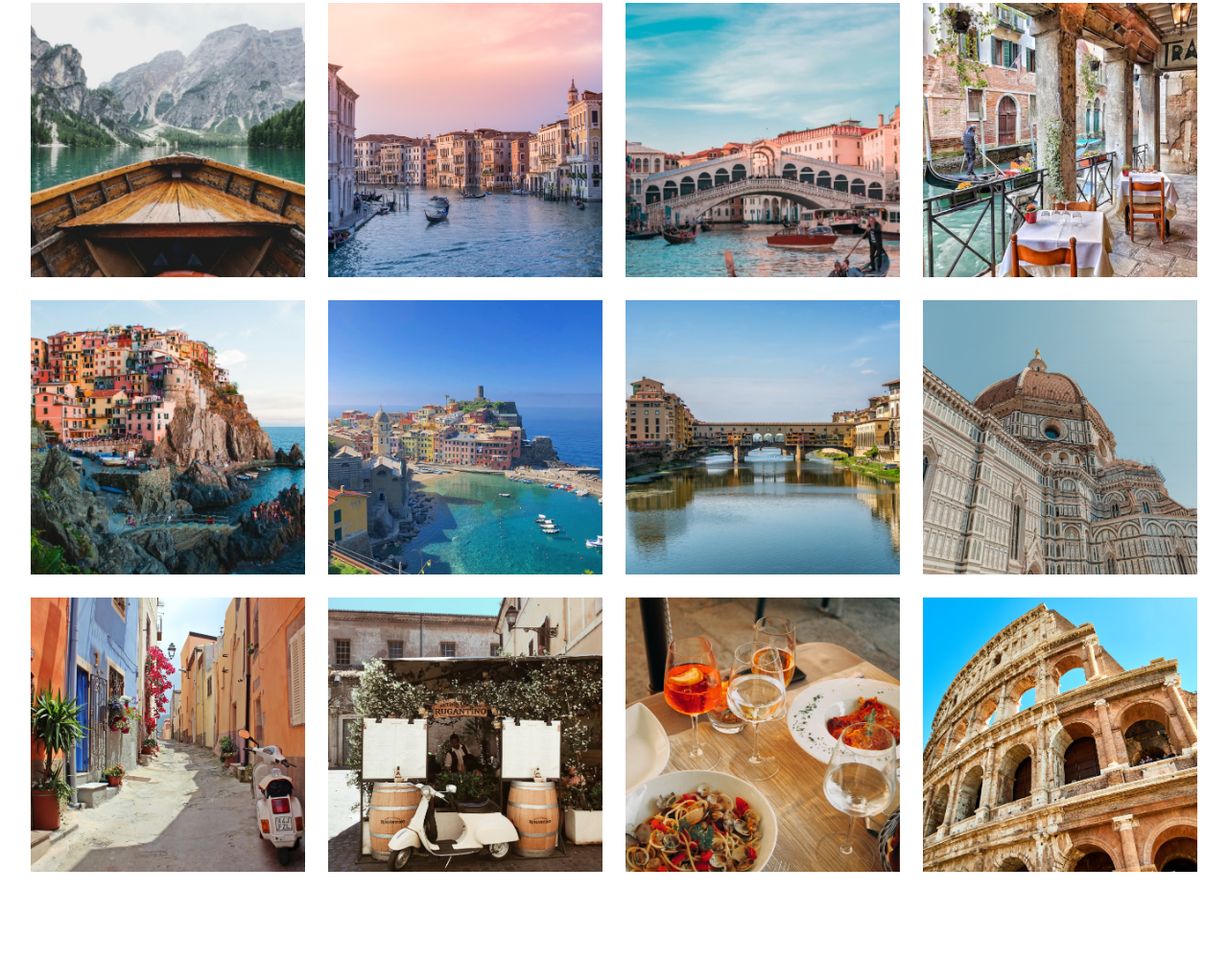
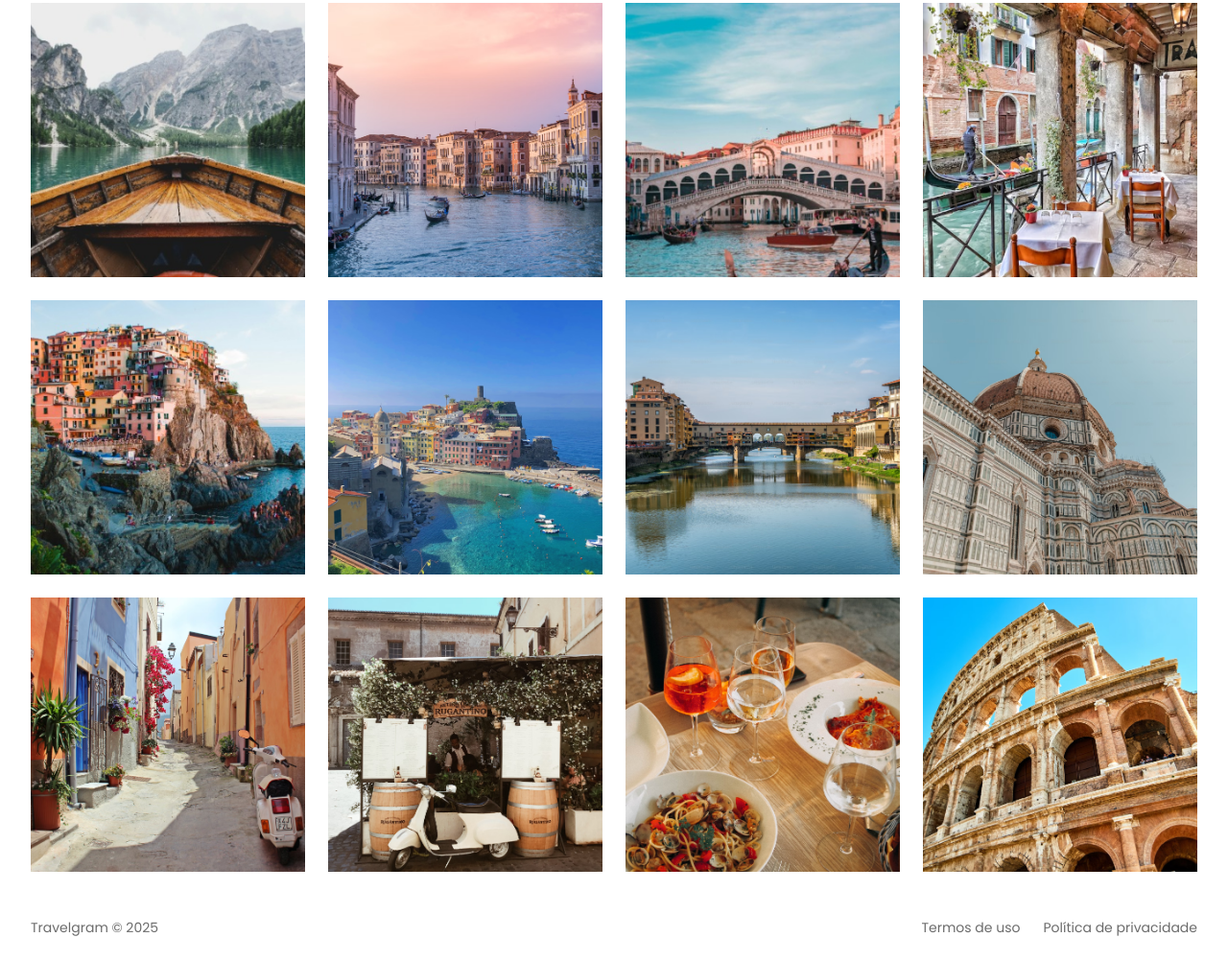
Before and after one commit to luigii07/PROJETO-TRAVELGRAM---RESPONSIVO, a plain HTML site: page index.html in a window 1280 px wide. Shown: the part 357-1359 px from the top of the page at 96% size. Before the commit the page ends 1290 px from the top, so only its background shows below. Drawn offline with Linux system fonts and the light colour scheme.

Commit message:
Estilizando o footer

```diff
--- a/index.html
+++ b/index.html
@@ -29,7 +29,7 @@
                     <a href="#">Explorar</a>
                 </li>
                 <li class="only-desktop">
-                    <a href="#">Minhas Viagens</a>
+                    <a href="#">Minhas viagens</a>
                 </li>
                 <li>
                     <a href="#">
@@ -85,5 +85,13 @@
         <img src="assets/images/Image 11.png" alt="">
         <img src="assets/images/Image 12.png" alt="">
     </main>
+
+    <footer class="container even-columns">
+        <span>Travelgram &copy; 2025</span>
+        <div class="flex">
+            <span>Termos de uso</span>
+            <span>Política de privacidade</span>
+        </div>
+    </footer>
 </body>
 </html>
--- /dev/null
+++ b/styles/footer.css
@@ -0,0 +1,25 @@
+footer {
+    align-items: center;
+    gap: 1rem;
+
+    padding-block: 1rem;
+
+    & span {
+        font: 400 14px/150% var(--ff-poppins);
+    }
+
+    & div {
+        gap: 1rem;
+    }
+}
+
+@media (width >= 80em) {
+    footer {
+        justify-content: space-between;
+        padding-block: 1.5rem;
+
+        & div {
+            gap: 1.5rem;
+        }
+    }
+}
--- a/styles/index.css
+++ b/styles/index.css
@@ -3,3 +3,4 @@
 @import url(utility.css);
 @import url(header.css);
 @import url(main.css);
+@import url(footer.css);
```
